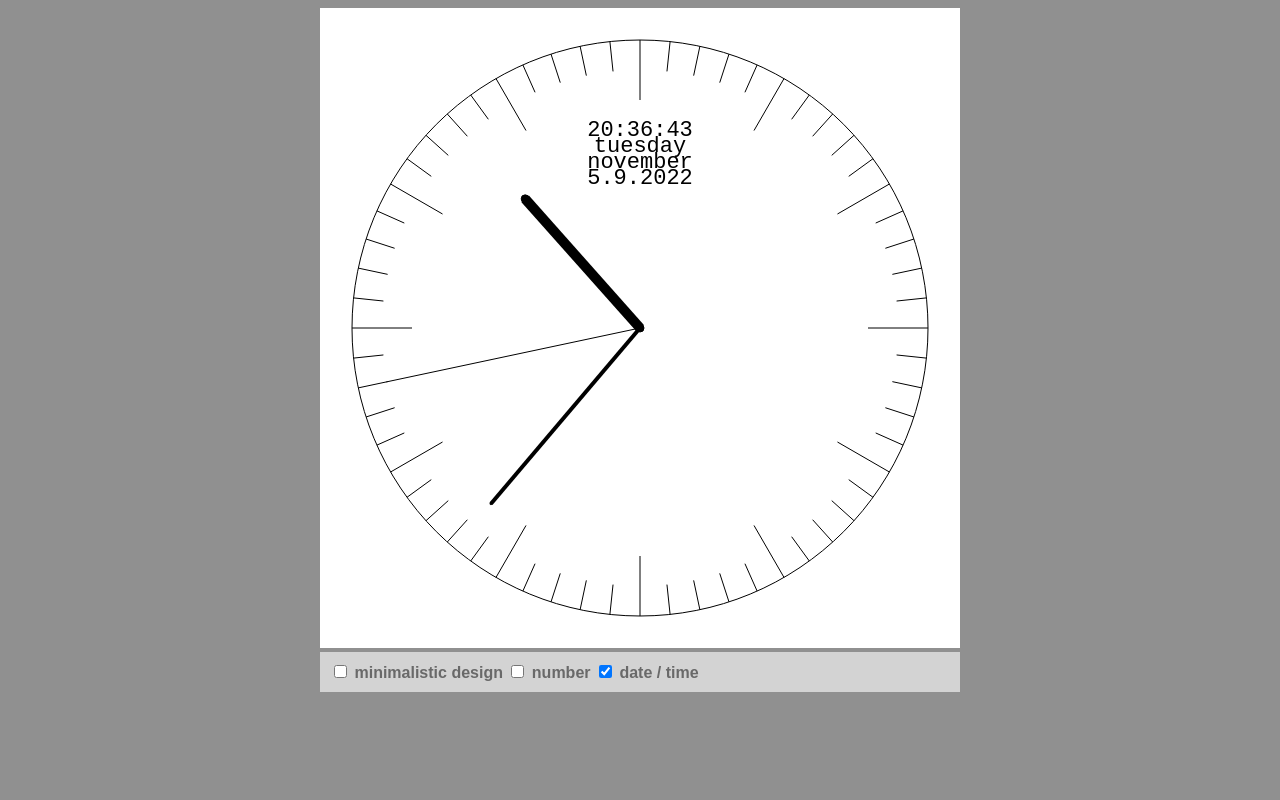
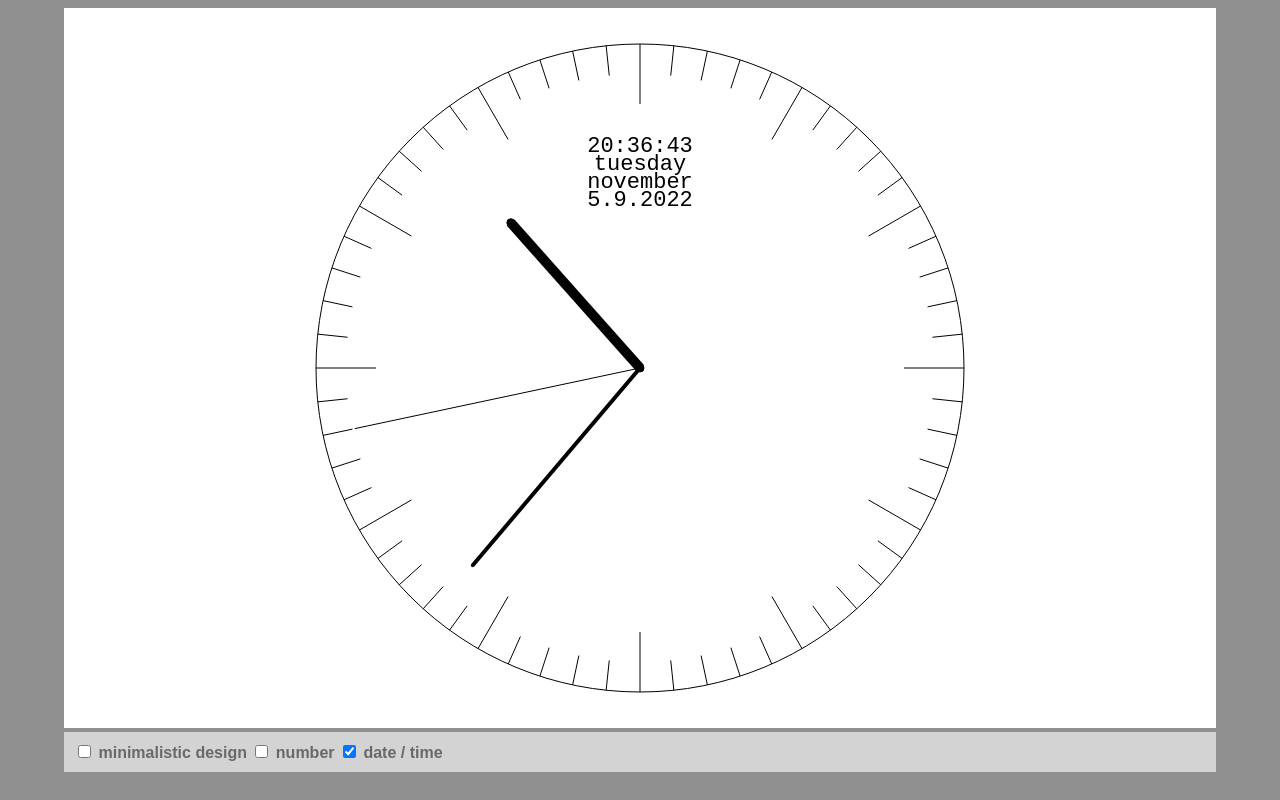
Before and after one commit to TarantelFaser/analoge-clock, a plain HTML site: page index.html in a window 1280 px wide. Drawn offline with Linux system fonts and the light colour scheme.

Commit message:
fixed resizing bug

```diff
--- a/main.css
+++ b/main.css
@@ -9,8 +9,8 @@
 }
 
 .margin-percentile-90 {
-    height: 50vw;
-    width: 50vw;
+    height: 90vh;
+    width: 90vw;
 }
 
 .input-div {
--- a/main.js
+++ b/main.js
@@ -36,6 +36,8 @@ function loadClock() {
 
 //update the clock
 function loop() {
+    window.onresize = function(){ location.reload(); }
+
     ctx.clearRect(0,0, canvas.width, canvas.height); //clear canvas for new drawing
     if (!minimalistic) drawStaticClockElements(); //draw everything that does not move
 
@@ -146,7 +148,13 @@ function configureCanvasContext() {
     //mid
     midX = canvas.width / 2;
     midY = canvas.height / 2;
-    clockRadius = 0.9 * midX;
+
+    //make sure clock fits screen
+    if (midX < midY) {
+        clockRadius = 0.9 * midX;
+    } else {
+        clockRadius = 0.9 * midY;
+    }
     hourPointerLength = 0.6 * clockRadius;
     minutePointerLength = 0.8 * clockRadius;
     secondPointerLength = 0.9 * clockRadius;
```
